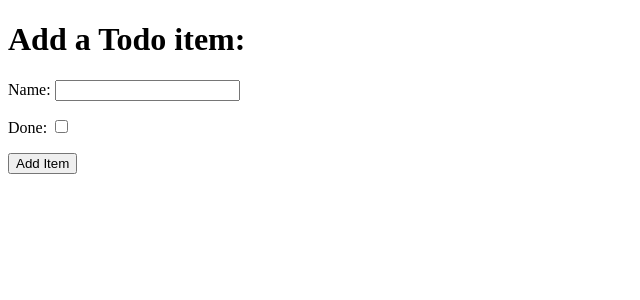
After one commit to DiarmuidSheeran/ci-fsf-hello-django, a Django app: page /add in a window 1280 px wide. The commit adds this page. Shown: the top 300 px of the page, without its empty margins (0-640 px from the left). Run offline with Django 3.2, Linux system fonts and the light colour scheme.

Commit message:
Create add items page, connect it to server, create form on add item page

```diff
--- a/django_todo/urls.py
+++ b/django_todo/urls.py
@@ -15,9 +15,10 @@ Including another URLconf
 """
 from django.contrib import admin
 from django.urls import path
-from todo.views import get_todo_list
+from todo.views import get_todo_list, add_item
 
 urlpatterns = [
     path('admin/', admin.site.urls),
-    path('', get_todo_list, name='get_todo_list')
+    path('', get_todo_list, name='get_todo_list'),
+    path('add', add_item, name='add')
 ]
--- /dev/null
+++ b/todo/templates/todo/add_item.html
@@ -0,0 +1,32 @@
+<!DOCTYPE html>
+<html lang="en">
+<head>
+    <meta charset="UTF-8">
+    <meta name="viewport" content="width=device-width, initial-scale=1.0">
+    <title>Document</title>
+</head>
+<body>
+    <h1>Add a Todo item:</h1>
+
+    <form method="POST" action="add">
+        <div>
+            <p>
+                <label for="id_name">Name:</label>
+                <input type="text" id="id_name" name="item_name" />
+            </p>
+        </div>
+        <div>
+            <p>
+                <label for="id_done">Done:</label>
+                <input type="checkbox" id="id_done" name="done" />
+            </p>
+        </div>
+        <div>
+            <P>
+                <button type="submit">Add Item</button>
+            </P>
+        </div>
+    </form>
+
+</body>
+</html>
--- a/todo/templates/todo/todo_list.html
+++ b/todo/templates/todo/todo_list.html
@@ -22,5 +22,7 @@
         {% endfor %}
     </table>
 
+    <a href="/add">Add an Item</a>
+
 </body>
 </html>
--- a/todo/views.py
+++ b/todo/views.py
@@ -10,3 +10,7 @@ def get_todo_list(request):
         'items': items
     }
     return render(request, "todo/todo_list.html", context)
+
+def add_item(request):
+
+    return render(request, "todo/add_item.html")
```
